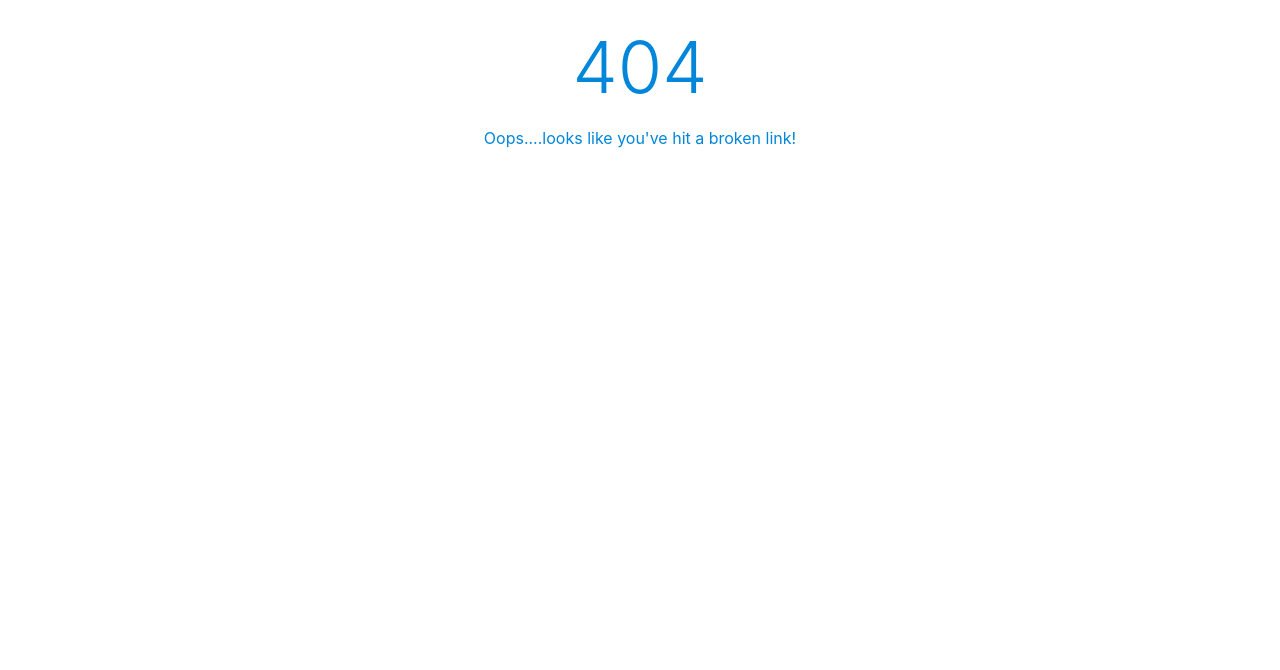
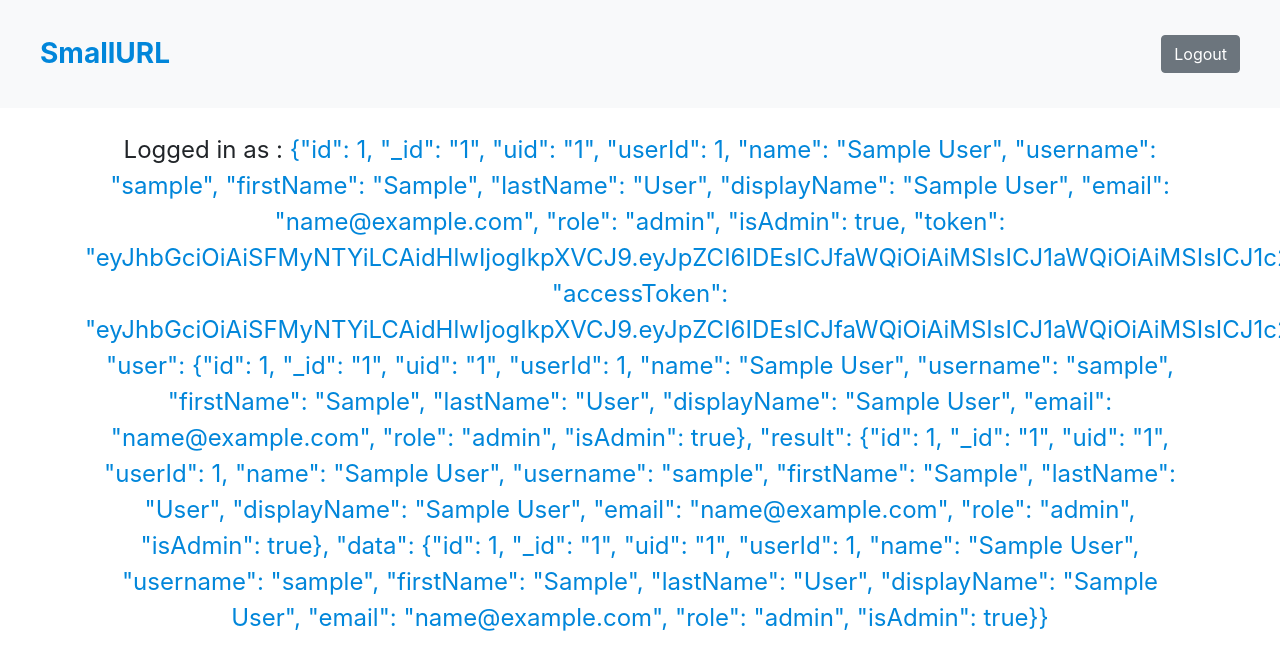
Before and after one commit to inframarauder/smallurl, a React (Create React App) app in the folder client/: page /dashboard in a window 1280 px wide. Before the commit this address had no page. Shown: the top 670 px of the page. Built offline with nearby package versions, Linux system fonts and the light colour scheme; sample sign-in values are in the browser's storage.

Commit message:
added private route

```diff
--- a/client/src/App.js
+++ b/client/src/App.js
@@ -5,6 +5,8 @@ import store from './Redux/store';
 import { loadUser } from './Redux/actions/auth.actions';
 import Landing from './Containers/Landing';
 import Login from './Containers/Login';
+import Dashboard from './Containers/Dashboard';
+import PrivateRoute from './Components/PrivateRoute';
 import NotFound from './Components/NotFound';
 import './App.css';
 
@@ -19,6 +21,7 @@ function App() {
         <Switch>
           <Route path='/' exact component={Landing} />
           <Route path='/login' exact component={Login} />
+          <PrivateRoute path='/dashboard' exact component={Dashboard} />
           <Route component={NotFound} />
         </Switch>
       </BrowserRouter>
--- /dev/null
+++ b/client/src/Components/PrivateRoute.js
@@ -0,0 +1,20 @@
+import React from 'react';
+import { Route, Redirect } from 'react-router-dom';
+import { connect } from 'react-redux';
+
+const PrivateRoute = ({ isLoggedIn, component: Component, ...rest }) => {
+  return (
+    <Route
+      {...rest}
+      render={(props) =>
+        !isLoggedIn ? <Redirect to='/login' /> : <Component {...props} />
+      }
+    />
+  );
+};
+
+const mapStateToProps = (state) => ({
+  isLoggedIn: state.auth.isLoggedIn,
+});
+
+export default connect(mapStateToProps)(PrivateRoute);
--- /dev/null
+++ b/client/src/Containers/Dashboard.js
@@ -0,0 +1,23 @@
+import React from 'react';
+import { Container } from 'react-bootstrap';
+import { connect } from 'react-redux';
+import Header from '../Components/Header';
+
+const Dashboard = ({ user }) => {
+  return (
+    <>
+      <Header />
+      <Container className='center-content my-4'>
+        <legend className='text-center'>
+          Logged in as : <span className='primary-text'>{user}</span>
+        </legend>
+      </Container>
+    </>
+  );
+};
+
+const mapStateToProps = (state) => ({
+  user: state.auth.user,
+});
+
+export default connect(mapStateToProps)(Dashboard);
```
